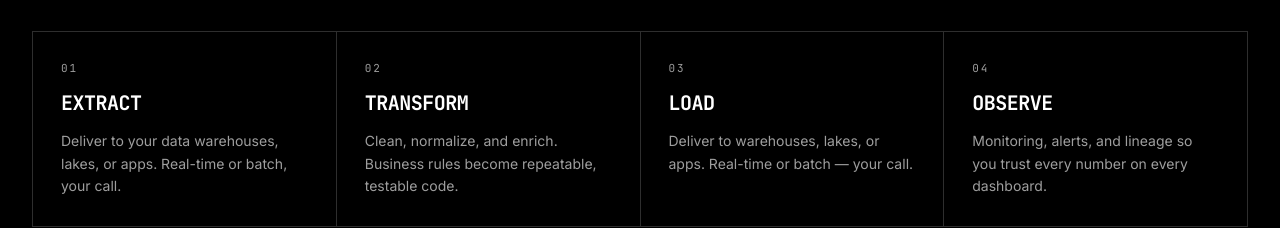
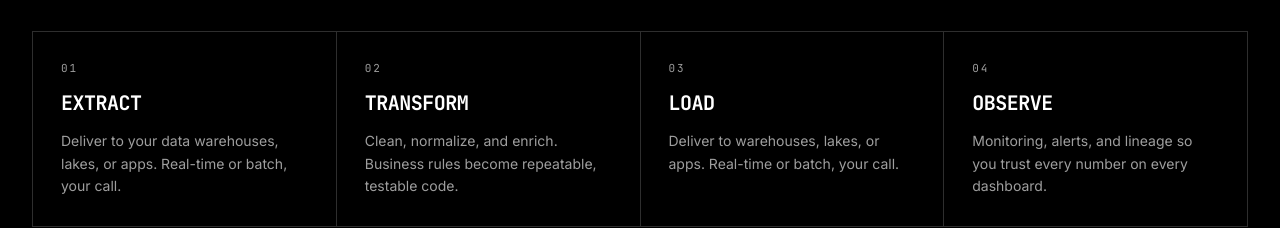
Before and after one commit to saberKPA/bug-whisper, a React (Vite) app: page / in a window 1280 px wide. Shown: the part 1100-1328 px from the top of the page. Built offline with nearby package versions, Linux system fonts and the light colour scheme; the HTML template or start-up script is replaced by a standard one.

Commit message:
Changes
Co-authored-by: SebastianPerilla <148215548+SebastianPerilla@users.noreply.github.com>

```diff
--- a/src/i18n/translations.ts
+++ b/src/i18n/translations.ts
@@ -34,7 +34,7 @@ export const translations = {
         {
           code: "03",
           title: "Load",
-          body: "Deliver to warehouses, lakes, or apps. Real-time or batch — your call.",
+          body: "Deliver to warehouses, lakes, or apps. Real-time or batch, your call.",
         },
         {
           code: "04",
@@ -138,7 +138,7 @@ export const translations = {
         {
           code: "03",
           title: "Cargar",
-          body: "Entregamos a warehouses, lakes o aplicaciones. En tiempo real o por lotes — tú decides.",
+          body: "Entregamos a warehouses, lakes o aplicaciones. En tiempo real o por lotes, tú decides.",
         },
         {
           code: "04",
```
